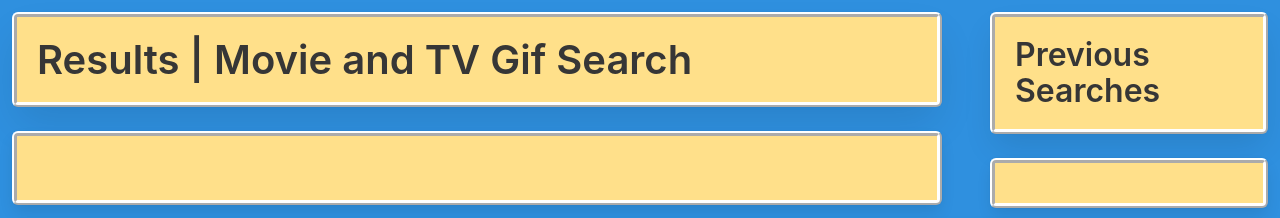
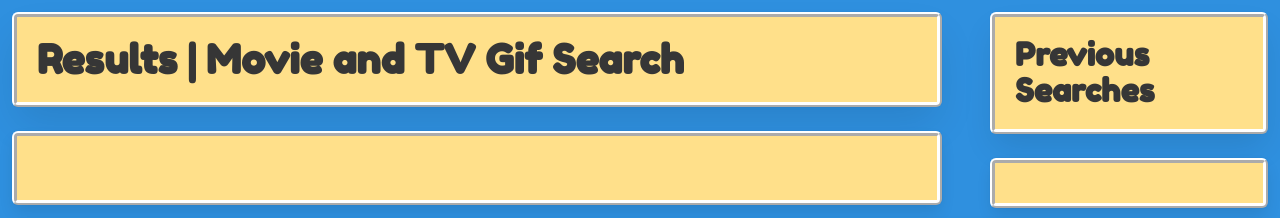
Before and after one commit to MaksimRazuvaev/funny_movie_gif, a plain HTML site: page search-results.html in a window 1280 px wide. Shown: the top 218 px of the page. Drawn offline with nearby package versions, Linux system fonts and the light colour scheme.

Commit message:
Adds fonts to second html titles

```diff
--- a/assets/css/style.css
+++ b/assets/css/style.css
@@ -9,7 +9,7 @@ html {
 
 h1 {
   text-align: center;
-  font-family: 'Fredoka One', cursive;;
+  font-family: 'Fredoka One', cursive;
   font-weight: 400;
 }
 
@@ -24,3 +24,11 @@ option {
 .noWrap {
   word-break: keep-all;
 }
+
+#results-title {
+  font-family: 'Fredoka One', cursive;
+}
+
+#previous-title {
+  font-family: 'Fredoka One', cursive;
+}
--- a/search-results.html
+++ b/search-results.html
@@ -29,7 +29,7 @@
   <body>
     <div class="columns">
       <div class="column is-three-quarters">
-        <p class="title is-2 box has-background-warning mt-3 mx-3 wBorder">
+        <p id="results-title" class="title is-2 box has-background-warning mt-3 mx-3 wBorder">
           Results | Movie and TV Gif Search
         </p>
         <div class="columns is-mobile">
@@ -55,7 +55,7 @@
       <div class="column">
 
 
-        <p class="title is-3 box has-background-warning mt-3 mx-3 noWrap wBorder">Previous Searches</p>
+        <p id="previous-title" class="title is-3 box has-background-warning mt-3 mx-3 noWrap wBorder">Previous Searches</p>
 
 
 
```
